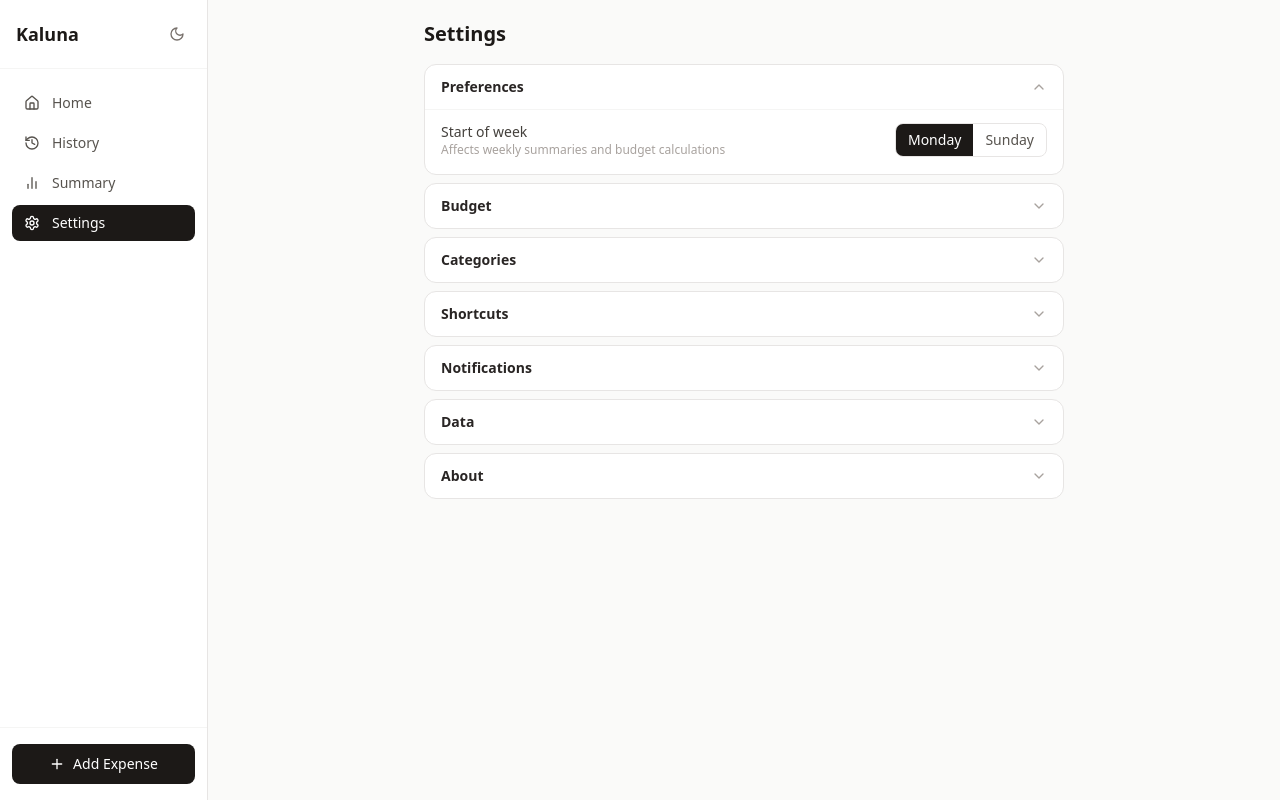
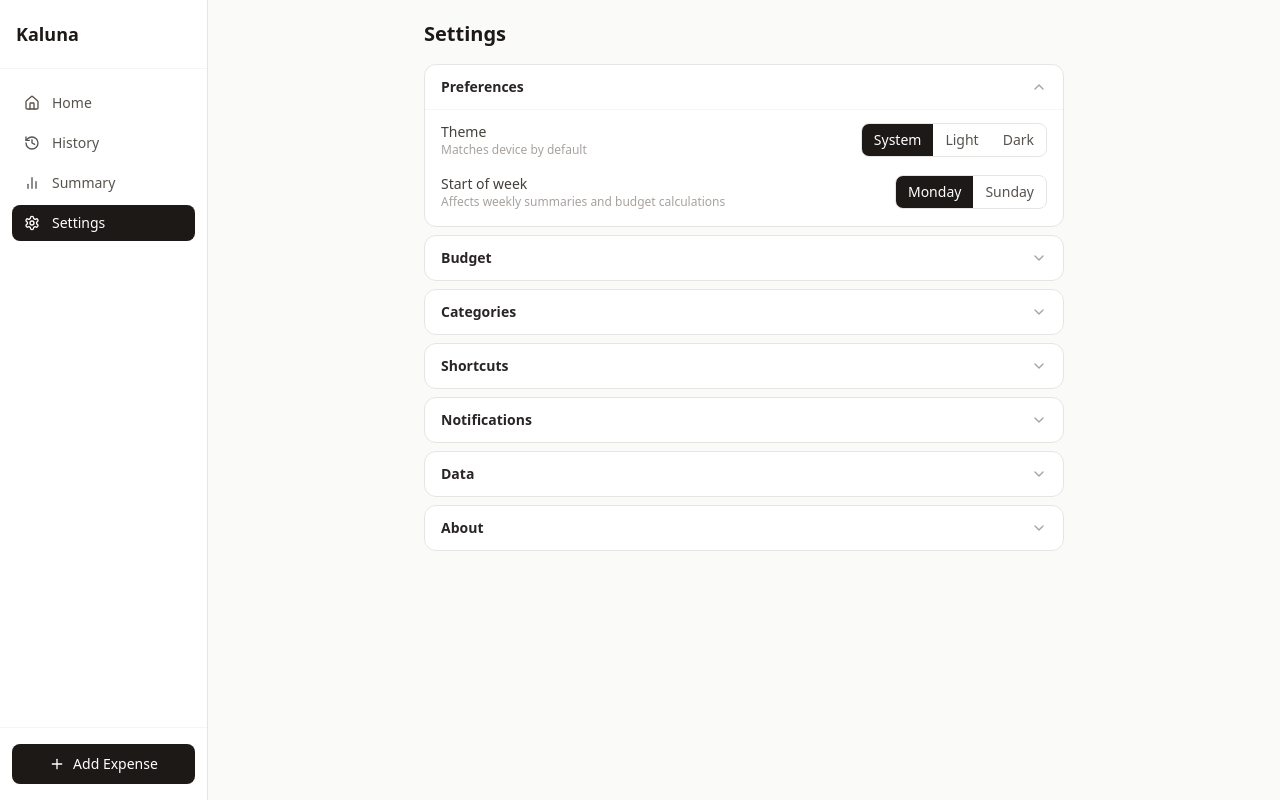
Before and after one commit to bagustambunan/Kaluna, a React (Vite) app: page /settings in a window 1280 px wide. Built offline with nearby package versions, Linux system fonts and the light colour scheme.

Commit message:
move toggle to setting, add calendar selector

```diff
--- a/index.html
+++ b/index.html
@@ -14,7 +14,10 @@
     <script>
       try {
         const s = JSON.parse(localStorage.getItem('kaluna_settings') || '{}')
-        if (s.darkMode) document.documentElement.classList.add('dark')
+        const m = s.darkMode
+        const prefersDark = window.matchMedia('(prefers-color-scheme: dark)').matches
+        const isDark = m === 'dark' || m === true || (m !== 'light' && m !== false && prefersDark)
+        if (isDark) document.documentElement.classList.add('dark')
       } catch (e) {}
     </script>
   </head>
--- a/src/components/AppLayout.tsx
+++ b/src/components/AppLayout.tsx
@@ -1,6 +1,6 @@
 import { useState, useCallback, createContext, useContext, useEffect } from 'react'
 import { NavLink } from 'react-router-dom'
-import { Home, History, BarChart2, Settings, Plus, Share, Moon, Sun } from 'lucide-react'
+import { Home, History, BarChart2, Settings, Plus, Share } from 'lucide-react'
 import { useAppState, useAppDispatch } from '../context/AppContext'
 import { ExpenseForm } from './shared/ExpenseForm'
 import { Snackbar } from './ui/Snackbar'
@@ -46,7 +46,15 @@ export function AppLayout({ children }: { children: React.ReactNode }) {
   const { checkBudget } = useNotification()
 
   useEffect(() => {
-    document.documentElement.classList.toggle('dark', !!state.settings.darkMode)
+    const mq = window.matchMedia('(prefers-color-scheme: dark)')
+    const apply = () => {
+      const mode = state.settings.darkMode
+      const isDark = mode === 'dark' || (mode === 'system' && mq.matches)
+      document.documentElement.classList.toggle('dark', isDark)
+    }
+    apply()
+    mq.addEventListener('change', apply)
+    return () => mq.removeEventListener('change', apply)
   }, [state.settings.darkMode])
 
   const showSnack = useCallback((text: string, undoFn?: () => void) => {
@@ -92,10 +100,6 @@ export function AppLayout({ children }: { children: React.ReactNode }) {
     showSnack('Deleted', () => dispatch({ type: 'UNDO_DELETE' }))
   }, [dispatch, showSnack])
 
-  const toggleDark = useCallback(() => {
-    dispatch({ type: 'UPDATE_SETTINGS', payload: { darkMode: !state.settings.darkMode } })
-  }, [dispatch, state.settings.darkMode])
-
   const showBanner = (!state.settings.installBannerDismissed) && (canInstall || isIOS)
 
   const addFormInitial = editingExpense
@@ -106,15 +110,8 @@ export function AppLayout({ children }: { children: React.ReactNode }) {
     <div className="min-h-screen bg-stone-50 dark:bg-stone-950 flex md:flex-row">
       {/* Desktop sidebar */}
       <aside className="hidden md:flex flex-col w-52 shrink-0 bg-white dark:bg-stone-900 border-r border-stone-200 dark:border-stone-800 fixed top-0 left-0 h-full">
-        <div className="px-4 py-5 border-b border-stone-100 dark:border-stone-800 flex items-center justify-between">
+        <div className="px-4 py-5 border-b border-stone-100 dark:border-stone-800">
           <span className="text-lg font-bold text-stone-900 dark:text-stone-100">Kaluna</span>
-          <button
-            onClick={toggleDark}
-            className="p-1.5 rounded-lg text-stone-500 dark:text-stone-400 hover:bg-stone-100 dark:hover:bg-stone-800 transition-colors"
-            aria-label="Toggle theme"
-          >
-            {state.settings.darkMode ? <Sun size={16} /> : <Moon size={16} />}
-          </button>
         </div>
         <nav className="flex-1 px-3 py-4 space-y-1">
           {navItems.map(({ to, icon: Icon, label }) => (
@@ -149,15 +146,8 @@ export function AppLayout({ children }: { children: React.ReactNode }) {
       {/* Main content */}
       <main className="flex-1 md:ml-52 pb-20 md:pb-6">
         {/* Mobile header */}
-        <header className="md:hidden flex items-center justify-between px-4 h-12 bg-white dark:bg-stone-900 border-b border-stone-200 dark:border-stone-800 sticky top-0 z-20">
+        <header className="md:hidden flex items-center px-4 h-12 bg-white dark:bg-stone-900 border-b border-stone-200 dark:border-stone-800 sticky top-0 z-20">
           <span className="text-base font-bold text-stone-900 dark:text-stone-100">Kaluna</span>
-          <button
-            onClick={toggleDark}
-            className="p-2 rounded-lg text-stone-500 dark:text-stone-400 hover:bg-stone-100 dark:hover:bg-stone-800 transition-colors"
-            aria-label="Toggle theme"
-          >
-            {state.settings.darkMode ? <Sun size={18} /> : <Moon size={18} />}
-          </button>
         </header>
 
         {inAppAlert && (
--- a/src/constants/defaults.ts
+++ b/src/constants/defaults.ts
@@ -19,7 +19,7 @@ export const DEFAULT_BUDGETS: Budgets = {
 export const DEFAULT_SETTINGS: Settings = {
   weekStartDay: 'monday',
   installBannerDismissed: false,
-  darkMode: false,
+  darkMode: 'system',
 }
 
 export const EMOJI_OPTIONS = ['🍽️','🚗','🛍️','🎬','💊','📄','📦','☕','✈️','🏠','🎓','💪','🎮','📱','👗','🐾','🌿']
--- a/src/context/AppContext.tsx
+++ b/src/context/AppContext.tsx
@@ -39,14 +39,23 @@ const initialState: AppState = {
   categories:    [],
   budgets:       { weekly: null, monthly: null, alertThresholdPct: 75 },
   shortcuts:     [],
-  settings:      { weekStartDay: 'monday', installBannerDismissed: false, darkMode: false },
+  settings:      { weekStartDay: 'monday', installBannerDismissed: false, darkMode: 'system' },
   pendingDelete: null,
 }
 
 function reducer(state: AppState, action: AppAction): AppState {
   switch (action.type) {
-    case 'LOAD_STATE':
-      return { ...state, ...action.payload, pendingDelete: null }
+    case 'LOAD_STATE': {
+      const loaded = action.payload
+      // Migrate legacy boolean darkMode saved in localStorage
+      // eslint-disable-next-line @typescript-eslint/no-explicit-any
+      const rawMode = loaded.settings?.darkMode as any
+      const darkMode: Settings['darkMode'] =
+        rawMode === true  ? 'dark'   :
+        rawMode === false ? 'system' :
+        (['light','dark','system'].includes(rawMode) ? rawMode : 'system')
+      return { ...state, ...loaded, settings: { ...loaded.settings, darkMode }, pendingDelete: null }
+    }
 
     case 'ADD_EXPENSE':
       return { ...state, expenses: [action.payload, ...state.expenses] }
--- a/src/pages/Home.tsx
+++ b/src/pages/Home.tsx
@@ -1,4 +1,4 @@
-import { useState, useMemo, useEffect, useCallback } from 'react'
+import { useState, useMemo, useEffect, useCallback, useRef } from 'react'
 import { ChevronLeft, ChevronRight } from 'lucide-react'
 import { useAppState } from '../context/AppContext'
 import { useAppHandlers } from '../components/AppLayout'
@@ -27,12 +27,24 @@ export function Home() {
     return () => setFormDefaultDate(today)
   }, [setFormDefaultDate, today])
 
+  const dateInputRef = useRef<HTMLInputElement>(null)
+
   const goBack    = useCallback(() => setSelectedDate(d => shiftDays(d, -1)), [])
   const goForward = useCallback(() => setSelectedDate(d => {
     const next = shiftDays(d, 1)
     return next <= today ? next : d
   }), [today])
   const goToday   = useCallback(() => setSelectedDate(today), [today])
+
+  const openDatePicker = useCallback(() => {
+    const input = dateInputRef.current
+    if (!input) return
+    try {
+      input.showPicker()
+    } catch {
+      input.click()
+    }
+  }, [])
 
   const now = new Date()
   const weekRange  = useMemo(() => getWeekRange(now, state.settings.weekStartDay), [state.settings.weekStartDay])
@@ -66,8 +78,26 @@ export function Home() {
           <ChevronLeft size={20} />
         </button>
         <div className="flex-1 text-center">
-          <p data-testid="day-label" className="font-semibold text-stone-900 dark:text-stone-100">{dayLabel}</p>
+          <button
+            data-testid="day-label"
+            onClick={openDatePicker}
+            aria-label="Pick date"
+            className="font-semibold text-stone-900 dark:text-stone-100 hover:text-stone-500 dark:hover:text-stone-400 transition-colors"
+          >
+            {dayLabel}
+          </button>
+          <input
+            ref={dateInputRef}
+            type="date"
+            value={selectedDate}
+            max={today}
+            onChange={e => { if (e.target.value) setSelectedDate(e.target.value) }}
+            className="absolute opacity-0 pointer-events-none w-0 h-0"
+            tabIndex={-1}
+            aria-hidden="true"
+          />
           {!isToday && (
+            <div>
               <button
                 onClick={goToday}
                 aria-label="Back to today"
@@ -75,6 +105,7 @@ export function Home() {
               >
                 Back to today
               </button>
+            </div>
           )}
         </div>
         <button
--- a/src/pages/Settings.tsx
+++ b/src/pages/Settings.tsx
@@ -116,6 +116,28 @@ export function Settings() {
       {/* Preferences */}
       <SectionCard title="Preferences" open={openSection === 'preferences'} onToggle={() => toggle('preferences')}>
         <div className="space-y-4">
+          <div className="flex items-center justify-between">
+            <div>
+              <p className="text-sm font-medium text-stone-700 dark:text-stone-300">Theme</p>
+              <p className="text-xs text-stone-400 dark:text-stone-500">Matches device by default</p>
+            </div>
+            <div className="flex rounded-lg border border-stone-200 dark:border-stone-700 overflow-hidden">
+              {(['system', 'light', 'dark'] as const).map(v => (
+                <button
+                  key={v}
+                  onClick={() => dispatch({ type: 'UPDATE_SETTINGS', payload: { darkMode: v } })}
+                  className={`px-3 py-1.5 text-sm capitalize transition-colors ${
+                    state.settings.darkMode === v
+                      ? 'bg-stone-900 dark:bg-stone-100 text-white dark:text-stone-900'
+                      : 'text-stone-600 dark:text-stone-400 hover:bg-stone-50 dark:hover:bg-stone-800'
+                  }`}
+                >
+                  {v}
+                </button>
+              ))}
+            </div>
+          </div>
+
           <div className="flex items-center justify-between">
             <div>
               <p className="text-sm font-medium text-stone-700 dark:text-stone-300">Start of week</p>
--- a/src/types/index.ts
+++ b/src/types/index.ts
@@ -34,7 +34,7 @@ export interface Shortcut {
 export interface Settings {
   weekStartDay: 'monday' | 'sunday'
   installBannerDismissed: boolean
-  darkMode: boolean
+  darkMode: 'light' | 'dark' | 'system'
 }
 
 export interface AppData {
```
Lines whose indentation alone changed are shown as unchanged.
